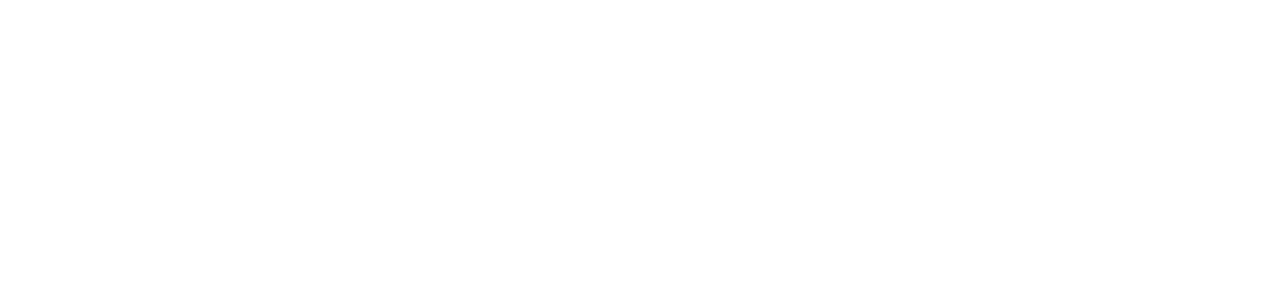
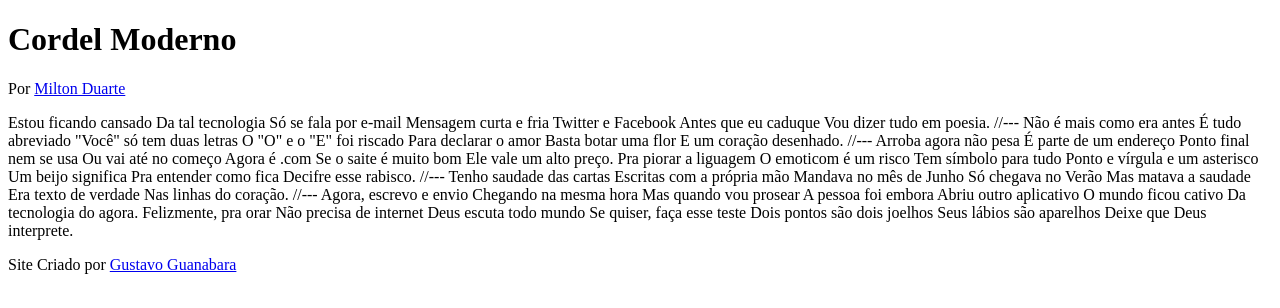
Before and after one commit to CarlosOT/html-css-estudos-guanabara, a plain HTML site: page exercicios/ex023/index.html in a window 1280 px wide. Drawn offline with Linux system fonts and the light colour scheme.

Commit message:
update projeto cordel

```diff
--- a/exercicios/ex023/index.html
+++ b/exercicios/ex023/index.html
@@ -3,9 +3,83 @@
 <head>
     <meta charset="UTF-8">
     <meta name="viewport" content="width=device-width, initial-scale=1.0">
-    <title>Document</title>
+    <title>Corde Moderno</title>
 </head>
 <body>
+    <header>
+        <h1>
+            Cordel Moderno
+        </h1>
+        <p>
+            Por <a href="https://www.recantodasletras.com.br/poesias/3186743" target="_blank">Milton Duarte</a>
+        </p>
+    </header>
 
+    Estou ficando cansado
+    Da tal tecnologia
+    Só se fala por e-mail
+    Mensagem curta e fria
+    Twitter e Facebook
+    Antes que eu caduque
+    Vou dizer tudo em poesia.
+
+    //---
+
+    Não é mais como era antes
+    É tudo abreviado
+    "Você" só tem duas letras
+    O "O" e o "E" foi riscado
+    Para declarar o amor
+    Basta botar uma flor
+    E um coração desenhado.
+
+    //---
+
+    Arroba agora não pesa
+    É parte de um endereço
+    Ponto final nem se usa
+    Ou vai até no começo
+    Agora é .com
+    Se o saite é muito bom
+    Ele vale um alto preço.
+
+    Pra piorar a liguagem
+    O emoticom é um risco
+    Tem símbolo para tudo
+    Ponto e vírgula e um asterisco
+    Um beijo significa
+    Pra entender como fica
+    Decifre esse rabisco.
+
+    //---
+
+    Tenho saudade das cartas
+    Escritas com a própria mão
+    Mandava no mês de Junho
+    Só chegava no Verão
+    Mas matava a saudade
+    Era texto de verdade
+    Nas linhas do coração.
+
+    //---
+
+    Agora, escrevo e envio
+    Chegando na mesma hora
+    Mas quando vou prosear
+    A pessoa foi embora
+    Abriu outro aplicativo
+    O mundo ficou cativo
+    Da tecnologia do agora.
+
+    Felizmente, pra orar
+    Não precisa de internet
+    Deus escuta todo mundo
+    Se quiser, faça esse teste
+    Dois pontos são dois joelhos
+    Seus lábios são aparelhos
+    Deixe que Deus interprete.
+    <footer>
+        <p>Site Criado por <a href="#" target="_blank">Gustavo Guanabara</a></p>
+    </footer>
 </body>
 </html>
```
